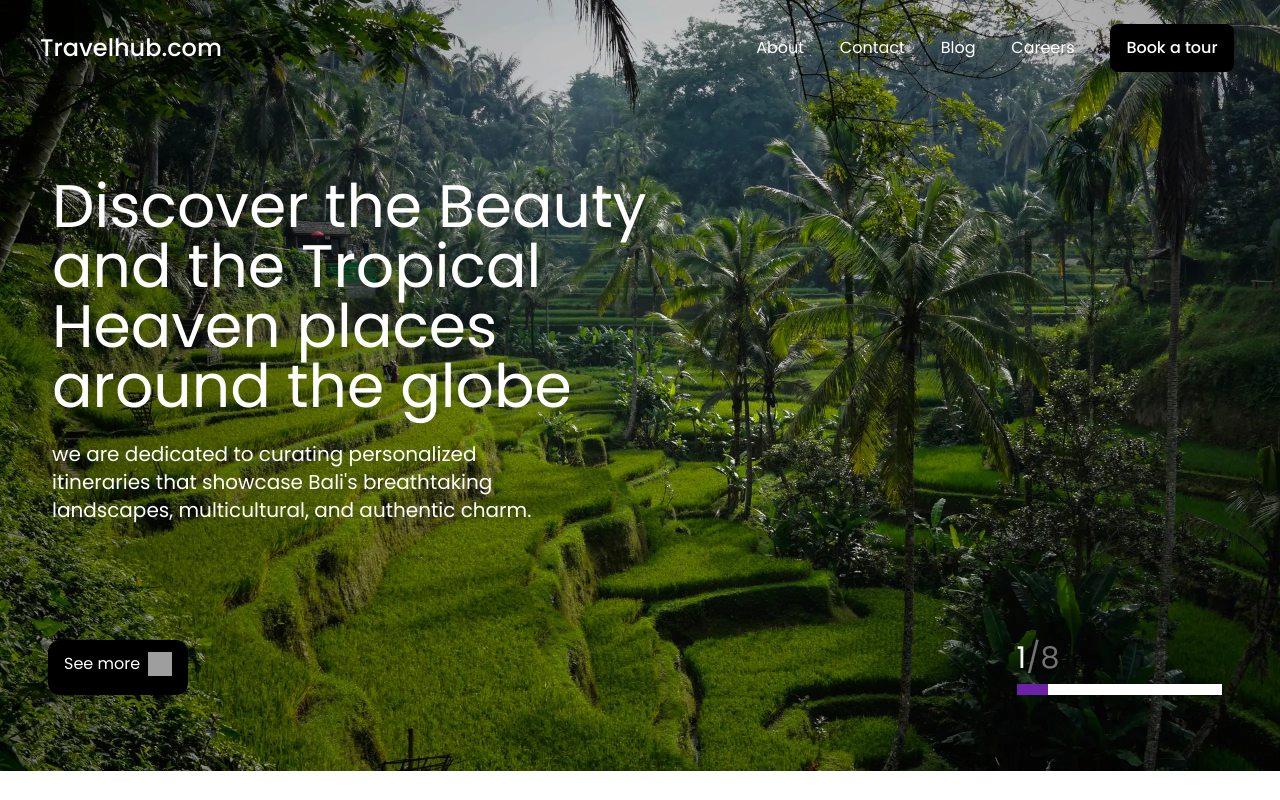
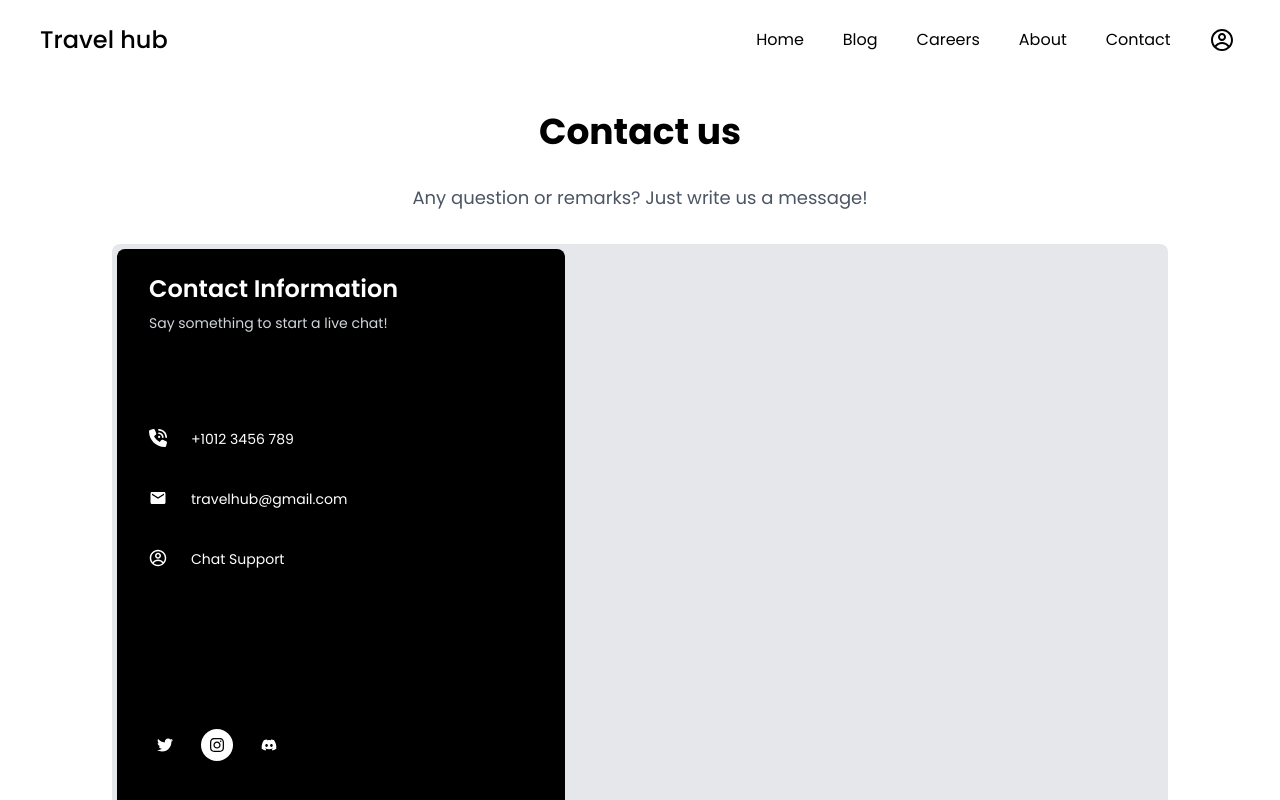
Before and after one commit to modhack2003/travelhub.com, a React (Vite) app in the folder Travelhub/: page / in a window 1280 px wide. Shown: the top 800 px of the page. Built offline with nearby package versions, Linux system fonts and the light colour scheme; grey boxes are pictures that could not be loaded.

Commit message:
contact-us

```diff
--- a/Travelhub/package.json
+++ b/Travelhub/package.json
@@ -15,7 +15,8 @@
     "@builder.io/sdk": "^2.2.6",
     "react": "^18.3.1",
     "react-dom": "^18.3.1",
-    "react-icons": "^5.2.1"
+    "react-icons": "^5.2.1",
+    "react-router-dom": "^6.25.1"
   },
   "devDependencies": {
     "@types/react": "^18.3.3",
--- a/Travelhub/src/App.jsx
+++ b/Travelhub/src/App.jsx
@@ -1,24 +1,13 @@
 import React from "react";
-import Header from "./components/Header";
-import RecommendationSection from "./components/RecommendationSection";
-import FAQWithImages from "./components/FAQWithImages";
-import Footer from "./components/Footer";
-import TravelPromo from "./components/TravelPromo";
-import WhoWeAre from "./components/whoWeAre";
-import TravelBookingCard from "./components/TravelBookingCard";
-import Navbar from "./components/Navbar";
+
+import LandingPage from "./LandingPage";
+import Contactus from "./screens/Contactus";
 
 const App = () => {
   return (
     <>
-      <Navbar />
-      <Header />
-      <TravelBookingCard />
-      <WhoWeAre />
-      <RecommendationSection />
-      <TravelPromo />
-      <FAQWithImages />
-      <Footer />
+
+     <Contactus/>
     </>
   );
 };
--- /dev/null
+++ b/Travelhub/src/LandingPage.jsx
@@ -0,0 +1,26 @@
+import React from 'react'
+import Header from "./components/Header";
+import RecommendationSection from "./components/RecommendationSection";
+import FAQWithImages from "./components/FAQWithImages";
+import Footer from "./components/Footer";
+import TravelPromo from "./components/TravelPromo";
+import WhoWeAre from "./components/whoWeAre";
+import TravelBookingCard from "./components/TravelBookingCard";
+import Navbar from "./components/Navbar"
+
+const LandingPage = () => {
+  return (
+    <>
+      <Navbar   />
+      <Header />
+      <TravelBookingCard />
+      <WhoWeAre />
+      <RecommendationSection />
+      <TravelPromo />
+      <FAQWithImages />
+      <Footer />
+
+    </>
+  )
+}
+export default LandingPage;
--- a/Travelhub/src/components/Footer.jsx
+++ b/Travelhub/src/components/Footer.jsx
@@ -1,5 +1,6 @@
 import React from 'react';
-import GetInTouch from './GetInTouch'; // Make sure the path is correct
+import GetInTouch from './GetInTouch';
+
 
 const Footer = () => {
   return (
--- /dev/null
+++ b/Travelhub/src/screens/Contactus.jsx
@@ -0,0 +1,64 @@
+import React from 'react';
+import NavItem from '../constants/Navitem';
+import { CgProfile } from "react-icons/cg";
+import { MdEmail } from "react-icons/md";
+import { FaPhoneVolume } from "react-icons/fa6";
+import { FaTwitter } from "react-icons/fa";
+import { FaDiscord } from "react-icons/fa";
+import { FaInstagram } from "react-icons/fa6";
+const Contactus = () => {
+    const navItems = ['Home','Blog', 'Careers','About', 'Contact', ];
+  return (
+  <div className='flex flex-col h-[120vh] w-full font-Poppins'>
+    <header className="w-[97%] bg-transparent   flex gap-5 justify-between px-6 mx-4 py-6 max-md:flex-wrap max-md:px-5 font-Poppins ">
+      <h1 className="my-auto text-2xl font-medium text-black">
+        Travel hub
+      </h1>
+      <nav className="flex gap-50 justify-between items-center text-center leading-4 text-black max-md:flex-wrap max-md:max-w-full w-[40%] ">
+        {navItems.map((item, index) => (
+          <NavItem key={index} text={item} />
+        ))}
+       <h1 className='text-2xl'><CgProfile /></h1>
+      </nav>
+    </header>
+    <div className='  bg-white flex flex-col justify-start items-center  font-Poppins '>
+    <h1 className='text-4xl py-4 my-4 font-bold '>
+        Contact us
+    </h1>
+    <p className="text-lg text-gray-600">
+    Any question or remarks? Just write us a message!
+    </p>
+    </div>
+    <div className='bg-gray-200 h-[80vh] mx-28 mt-8 rounded-lg flex flex-row '>
+
+      <div className='h-[98%] m-[5px] w-[35vw] bg-black rounded-lg rounded-br-none '>
+          <div className=" text-white flex flex-col justify-center  text-start pt-6  pl-8 ">
+          <h1 className='text-2xl  font-semibold mb-2 '>Contact Information</h1>
+          <p className='text-sm text-gray-300'>
+          Say something to start a live chat!
+          </p>
+          </div>
+        <div className='flex flex-col items-start space-y-10 text-sm text-white mt-24 ml-8'>
+         <p className="flex"><FaPhoneVolume className='mr-6 text-lg'/>+1012 3456 789</p>
+         <p className="flex"><MdEmail className='mr-6 text-lg'/>travelhub@gmail.com</p>
+         <p className="flex"><CgProfile className='mr-6 text-lg' />Chat Support</p>
+        </div>
+        <div className='mt-40  h-8 w-auto flex flex-row justify-start text-white space-x-5 ml-8'>
+          <p className="rounded-full w-8 flex justify-center items-center "><FaTwitter /></p>
+          <p className="rounded-full w-8 flex justify-center items-center bg-white text-black p-0"><FaInstagram/></p>
+          <p className="rounded-full w-8 flex justify-center items-center  "><FaDiscord /></p>
+
+        </div>
+      </div>
+      <div>
+
+      </div>
+
+
+
+    </div>
+
+    </div>
+
+)}
+export default Contactus;
```
Also changed, not shown: 1 other file (tests, documents, lock files or other folders).
